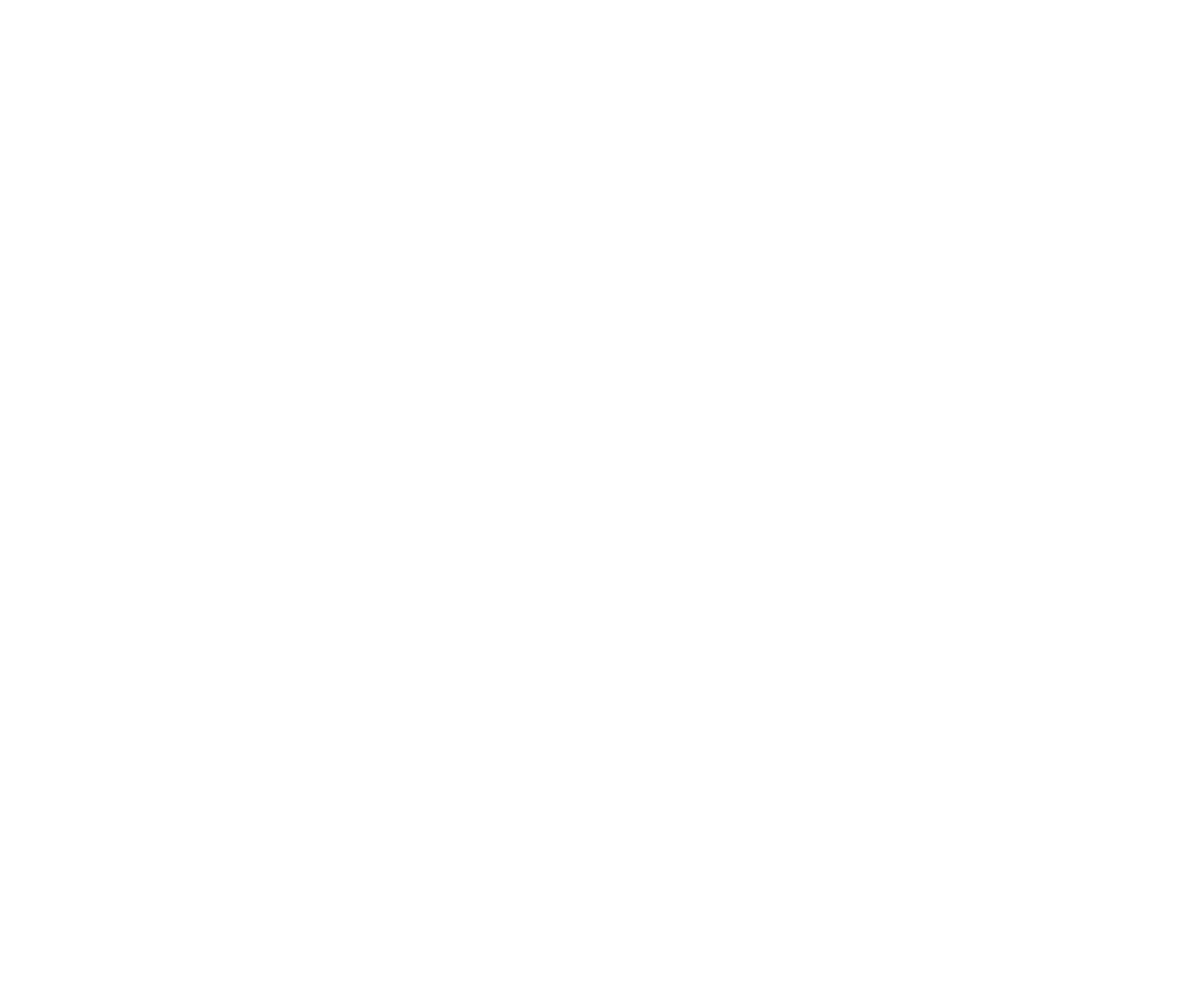
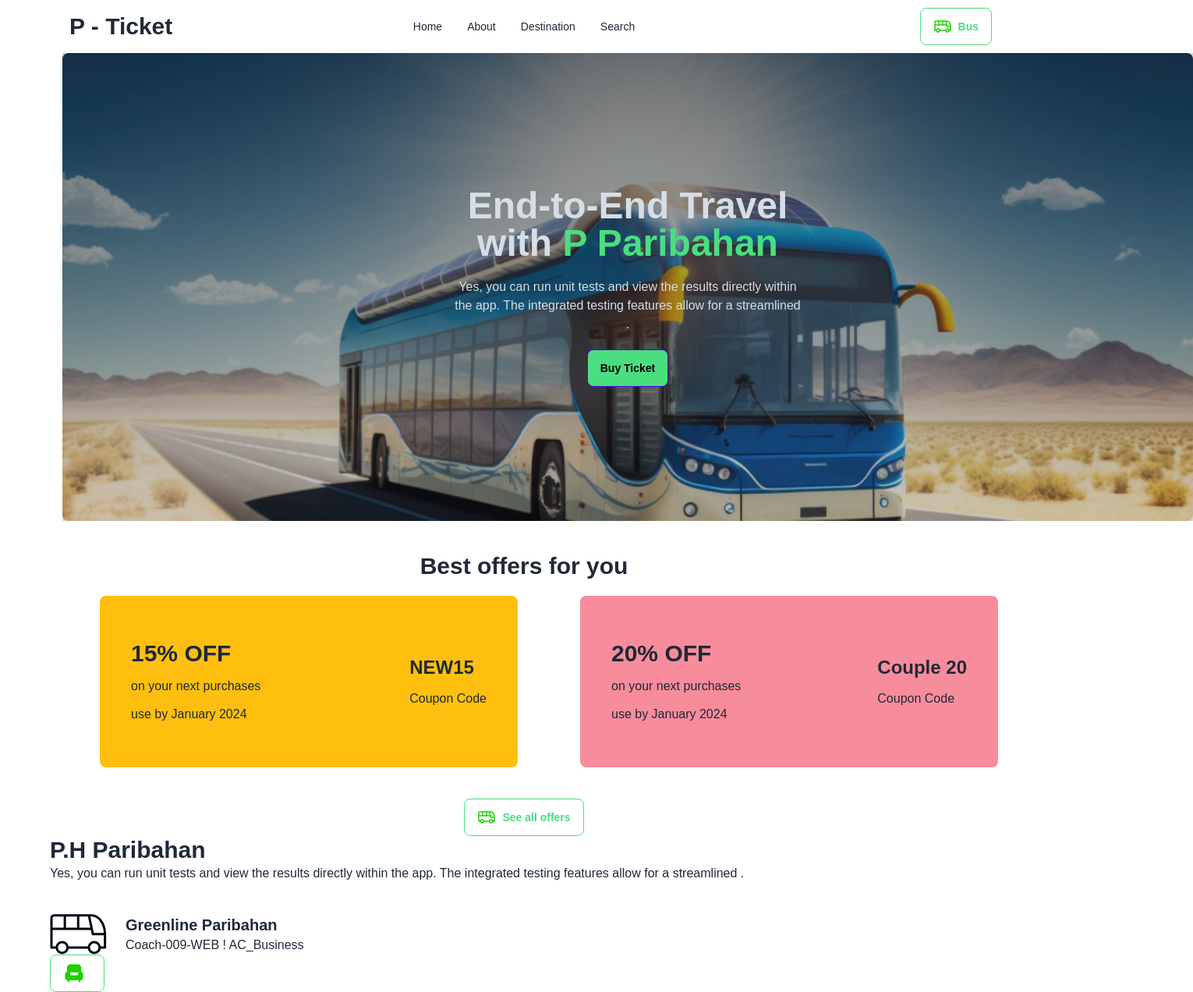
Before and after one commit to Sihab89T/bus-ticketing-assignment, a plain HTML site: page index.html in a window 1280 px wide. Shown: the whole page at 78% size, 1530 px wide, since content can reach past the window. Before the commit the page ends 800 px from the top, so only its background shows below. Drawn offline with nearby package versions, Linux system fonts and the light colour scheme.

Commit message:
added nav

```diff
--- a/index.html
+++ b/index.html
@@ -4,28 +4,111 @@
     <meta charset="UTF-8">
     <meta name="viewport" content="width=device-width, initial-scale=1.0">
     <title>Document</title>
+    <link rel="stylesheet" href="styles/styles.css">
+    <link href="https://cdn.jsdelivr.net/npm/daisyui@4.7.2/dist/full.min.css" rel="stylesheet" type="text/css" />
+    <script src="https://cdn.tailwindcss.com"></script>
 </head>
-<body>
+<body class="pl-16 font-raleway">
     <header>
-        <nav></nav>
+        <nav class="container ">
+            <div class="navbar bg-base-100">
+                <div class="navbar-start">
+                  <div class="">
+                    <div tabindex="0" role="button" class="btn btn-ghost lg:hidden">
+
+                    </div>
+                    <!-- <ul tabindex="0" class="menu menu-sm  mt-3 z-[1] p-2 shadow bg-base-100 rounded-box w-52"> -->
+                  </div>
+                  <a class="btn btn-ghost text-3xl font-bold">P - Ticket</a>
+                </div>
+                <div class="navbar-center hidden lg:flex">
+                  <ul class="menu menu-horizontal px-1">
+                    <li><a>Home</a></li>
+                    <li><a>About</a></li>
+                    <li><a>Destination</a></li>
+                    <li><a>Search</a></li>
+                    </ul>
+                </div>
+                <div class="navbar-end">
+                    <button class="btn btn-ghost border-green-400 text-green-400"> <img src="images/bus-icon.png" alt="">Bus</button>
+                </div>
+              </div>
+        </nav>
     </header>
  <main>
     <section>
-        <!-- banner -->
+        <div class="container pl-4">
+            <div class="hero w-[1450px] h-[600px] rounded-lg bg-[url(images/banner.png)]">
+                <div class="hero-overlay bg-opacity-20"></div>
+                <div class="hero-content text-center text-neutral-content">
+                  <div class="max-w-md">
+                    <h1 class="mb-5 text-5xl font-bold">End-to-End Travel with <span class="text-green-400">P Paribahan</span></h1>
+                    <p class="mb-5">Yes, you can run unit tests and view the results directly within the app. The integrated testing features allow for a streamlined .</p>
+                    <button class="btn btn-primary text-black bg-green-400">Buy Ticket</button>
+                  </div>
+                </div>
+              </div>
+        </div>
+    </section>
+
+    <section class="container justify-center mt-10">
+        <div>
+            <h2 class="font-bold text-3xl text-center mb-5">Best offers for you</h2>
+        </div>
+        <div class="flex space-x-20 ml-16">
+            <div class="bg-[#FFBF0F] flex justify-between p-10 rounded-lg w-[570px] h-[220px] items-center ">
+                <div class="space-y-3">
+                    <h2 class="text-3xl font-extrabold">15% OFF</h2>
+                    <p>on your next purchases</p>
+                    <p>use by January 2024 </p>
+                </div>
+                <div class="space-y-3">
+                    <h2 class="text-2xl font-bold">NEW15</h2>
+                    <p>Coupon Code</p>
+                </div>
+            </div>
+            <div class=" flex bg-[#F78C9C] justify-between p-10 rounded-lg w-[570px] h-[220px] items-center ">
+                <div class="space-y-3">
+                    <h2 class="text-3xl font-extrabold">20% OFF</h2>
+                    <p>on your next purchases</p>
+                    <p>use by January 2024 </p>
+                </div>
+                <div class="space-y-3">
+                    <h2 class="text-2xl font-bold">Couple 20</h2>
+                    <p>Coupon Code</p>
+                </div>
+
+            </div>
+        </div>
+       <div class="mt-10 text-center">
+        <button class="btn btn-ghost border-green-400 text-green-400"> <img src="images/bus-icon.png" alt="">See all offers</button>
+       </div>
+
+
     </section>
 
     <section>
-        <!-- Best offers -->
-    </section>
+        <h1 class="text-3xl font-extrabold">P.H Paribahan </h1>
+        <p> Yes, you can run unit tests and view the results directly within the app. The integrated testing features allow for a streamlined .</p>
 
-    <section>
-        <!-- tickets gallery -->
+       <div class="flex space-x-6 mt-10">
+        <div>
+            <img src="images/bus-logo.png" alt="">
+        </div>
+        <div>
+            <h1 class="text-xl font-semibold">Greenline Paribahan</h1>
+            <p>Coach-009-WEB ! AC_Business </p>
+        </div>
+       </div>
+       <div>
+        <button class="btn btn-ghost border-green-400 text-green-400"> <img src="images/seat-green-filled.png" alt=""><p><span></span></p></button>
+       </div>
     </section>
  </main>
 
     <footer>
         <!-- footer -->
     </footer>
-
+    <script src=""></script>
 </body>
 </html>
--- a/styles/styles.css
+++ b/styles/styles.css
@@ -0,0 +1,8 @@
+@import url('https://fonts.googleapis.com/css2?family=Raleway:ital,wght@0,100..900;1,100..900&display=swap')
+
+.font-ralway{
+    font-family: "Raleway", sans-serif;
+}
+.font-raleway{
+    font-family: "Raleway", sans-serif;
+}
--- /dev/null
+++ b/tailwind.config.js
@@ -0,0 +1,8 @@
+/** @type {import('tailwindcss').Config} */
+module.exports = {
+    content: ["./src/**/*.{html,js}"],
+    theme: {
+      extend: {},
+    },
+    plugins: [],
+  }
```
